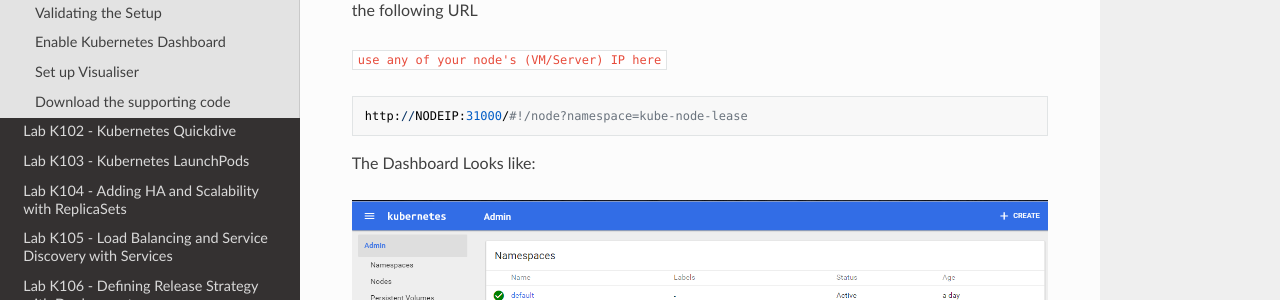
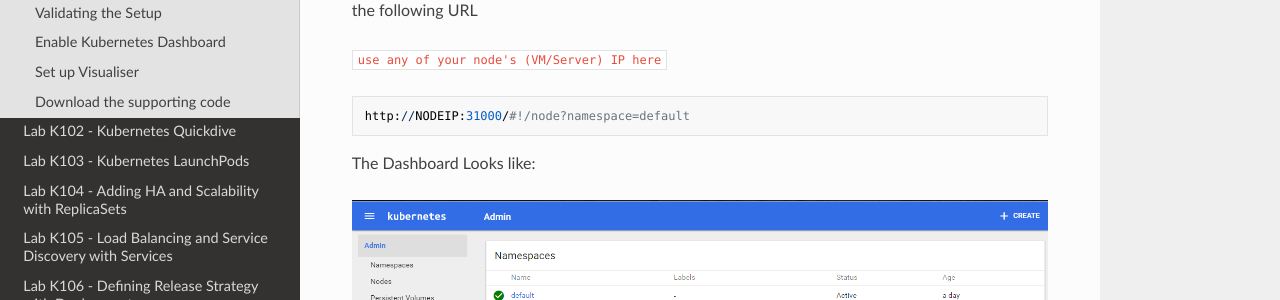
Before and after one commit to schoolofdevops/kubernetes-labguide, an MkDocs documentation site: the page built from chapters/install_kubernetes_with_kubeadm.md, in a window 1280 px wide and 900 px high, scrolled down 3833 px. Shown: the part 151-451 px from the top of the window. Built offline with MkDocs 1.6.1, drawn with Linux system fonts in a browser that asks for light colours; nearby versions of some CDN libraries; old or Windows-style settings are respelled for this version of MkDocs; some of the changed lines change nothing that is shown.

````diff
--- a/chapters/install_kubernetes_with_kubeadm.md
+++ b/chapters/install_kubernetes_with_kubeadm.md
@@ -185,7 +185,7 @@
 `use any of your node's (VM/Server) IP here`
 
 ```
-http://NODEIP:31000/#!/node?namespace=kube-node-lease
+http://NODEIP:31000/#!/node?namespace=default
 ```
 
 The Dashboard Looks like:
````
